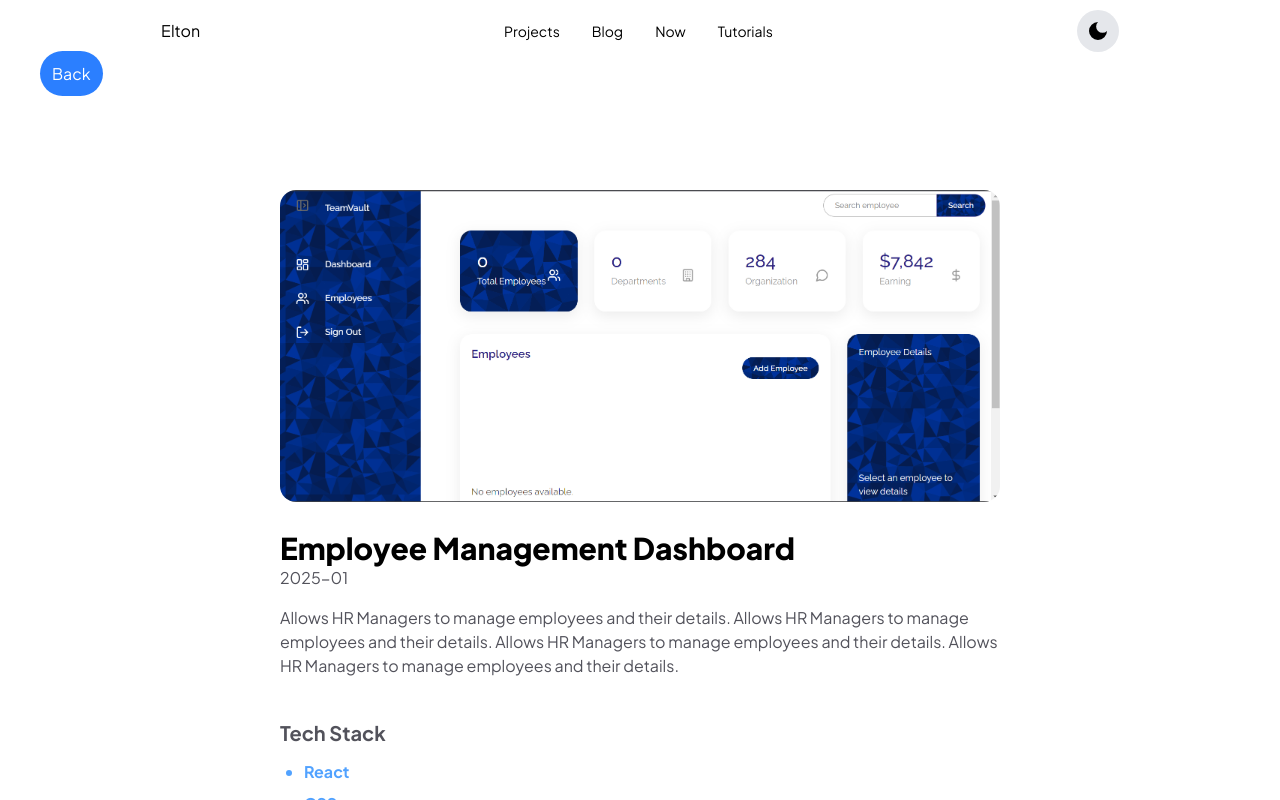
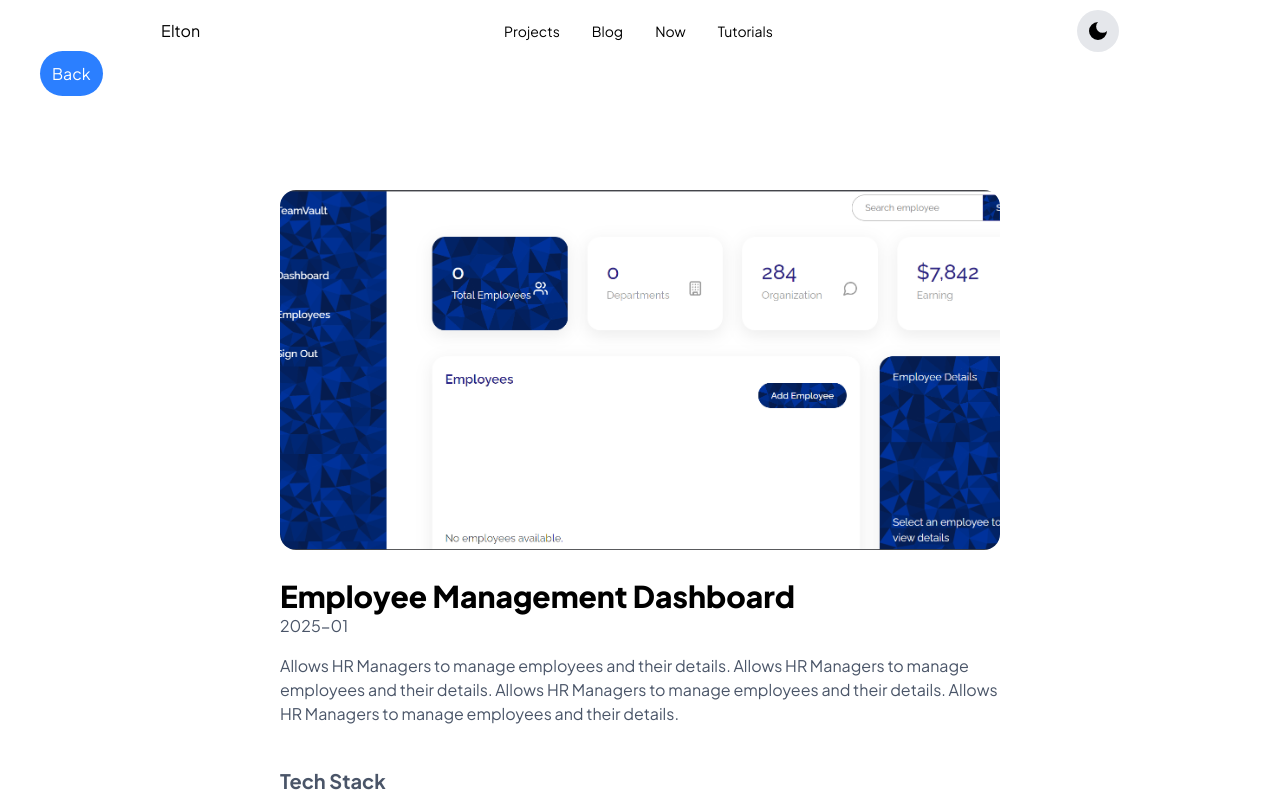
Before and after one commit to Elton133/verbose-carnival, a React (Vite) app: page /projects in a window 1280 px wide. Both pictures are taken after a click on the element 336 px from the left and 258 px from the top of the page. Shown: the top 800 px of the page. Built offline with nearby package versions, Linux system fonts and the light colour scheme.

Commit message:
Project changes

```diff
--- a/src/App.jsx
+++ b/src/App.jsx
@@ -18,7 +18,6 @@ const App = () => {
     <div className="bg-white dark:bg-black text-black dark:text-white transition">
       <Navbar />
       <Routes>
-        {/* Home page will show the following components */}
         <Route
           path="/"
           element={
--- a/src/components/project-details.jsx
+++ b/src/components/project-details.jsx
@@ -95,9 +95,9 @@ const projectData = [
   {
     id: "developer-experience",
     image: devex,
-    title:
+    title: "The Developer Experience",
+    description:
       "A cutting-edge platform designed to revolutionize the developer experience through immersive visuals and intelligent accountability tools. Our environment helps programmers maintain consistency, track progress, and rediscover the joy of coding through a seamless, engaging interface that adapts to your workflow.",
-    description: "The Developer Experience",
     date: "2025-01",
     stack: ["React", "Tailwind CSS"],
     features: [
@@ -161,7 +161,7 @@ const projectData = [
         description: "Show cases the various flavors of fanyogo",
       },
     ],
-    url: "https://fanyogo.netlify.app",
+    url: "https://fanyogo1.netlify.app",
     isVideo: true,
   },
 ];
@@ -187,7 +187,7 @@ export default function ProjectDetails() {
           <video
             src={project.image}
             alt={project.title}
-            className="mb-7 rounded-2xl w-full h-auto object-cover transition-transform duration-500 hover:scale-103"
+            className="mb-7 rounded-2xl w-full h-90 object-cover transition-transform duration-500 hover:scale-103"
             autoPlay
             loop
             muted
@@ -197,14 +197,16 @@ export default function ProjectDetails() {
           <img
             src={project.image}
             alt={project.title}
-            className="mb-7 rounded-2xl w-full h-auto object-cover transition-transform duration-500 hover:scale-103"
+            className="mb-7 rounded-2xl w-full h-90 object-cover transition-transform duration-500 hover:scale-103"
           />
         )}
 
-        <h2 className="text-3xl font-extrabold">{project.title}</h2>
-        <p className="text-[#52525B]">{project.date}</p>
-        <p className="mt-4 mb-10 text-[#52525B]">{project.description}</p>
-        <p className="mt-4 mb-3 text-[20px] font-bold text-[#52525B]">
+        <h2 className="md:text-3xl text-[18px] font-extrabold">
+          {project.title}
+        </h2>
+        <p className="text-[#4A5568]">{project.date}</p>
+        <p className="mt-4 mb-10 text-[#4A5568]">{project.description}</p>
+        <p className="mt-4 mb-3 text-[20px] font-bold text-[#4A5568]">
           Tech Stack
         </p>
 
@@ -218,13 +220,17 @@ export default function ProjectDetails() {
             </li>
           ))}
         </ul>
-        <p className="mt-10 mb-3 text-[20px] font-bold  text-[#52525B]">
+        <p className="mt-10 mb-3 text-[20px] font-bold  text-[#4A5568]">
           Features
         </p>
-        <ul className="list-disc ml-4">
+        <ul
+          className="list-disc ml-4"
+          style={{ marginLeft: "1.5rem", listStyleType: "disc" }}
+        >
           {project.features.map((feature, index) => (
-            <li className="mb-4 text-[#52525B]" key={index}>
-              <strong>{feature.title}:</strong> {feature.description}
+            <li className="mb-4 text-[#4A5568]" key={index}>
+              <strong className="">{feature.title}:</strong>{" "}
+              {feature.description}
             </li>
           ))}
         </ul>
--- a/src/components/projects.jsx
+++ b/src/components/projects.jsx
@@ -93,7 +93,7 @@ export default function Projects() {
             variants={container}
             initial="hidden"
             animate="show"
-            className="grid grid-cols-1 md:grid-cols-2 lg:grid-cols-3 gap-4 mt-10"
+            className="grid grid-cols-1 md:grid-cols-2 lg:grid-cols-3 gap-3 mt-10"
           >
             {features.map((feature, index) => (
               <motion.div
```
